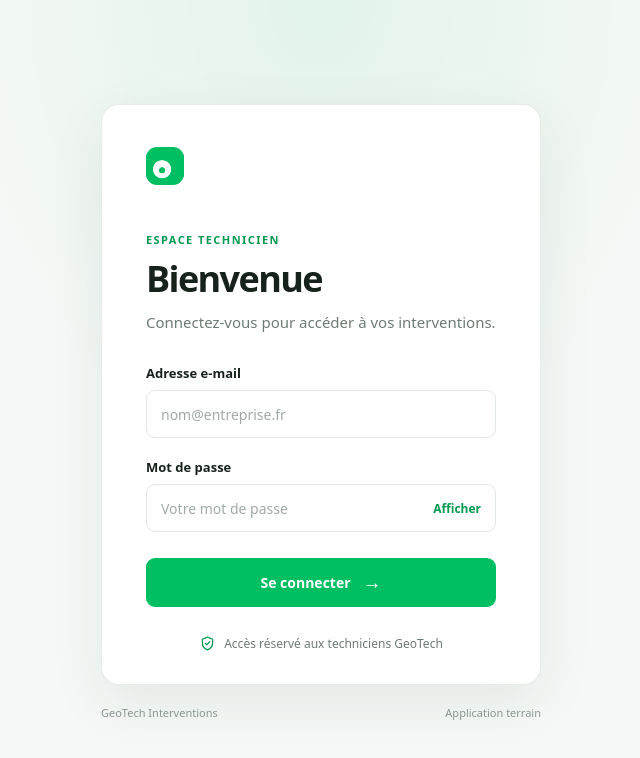
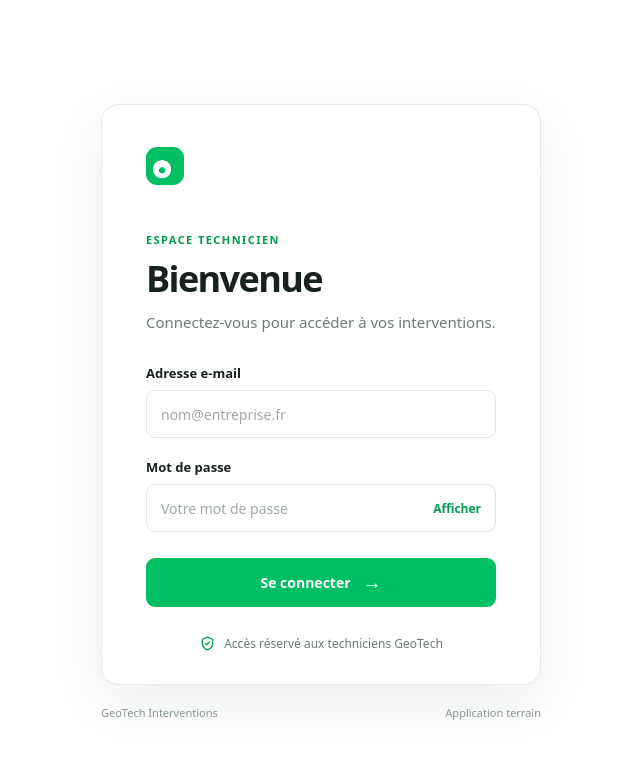
Before and after one commit to YaZhrod24/GEOTECH, a Vue app: page / in a window 1280 px wide. Shown: the top 758 px of the page, without its empty margins (319-959 px from the left). Built offline with nearby package versions, Linux system fonts and the light colour scheme.

Commit message:
Alpha v0.1.0

```diff
--- a/src/App.vue
+++ b/src/App.vue
@@ -189,10 +189,7 @@ function statusLabel(status) {
     <section v-else-if="account" class="planning-page" aria-labelledby="planning-title">
       <header class="planning-header">
         <div class="brand">
-          <span class="brand-mark" aria-hidden="true">
             <img src="/logo.svg" alt="" />
-          </span>
-          <span class="brand-name">GEOTECH</span>
         </div>
         <button class="text-button" type="button" @click="logout">Déconnexion</button>
       </header>
--- a/src/style.css
+++ b/src/style.css
@@ -47,9 +47,7 @@ a:focus-visible {
   align-items: center;
   justify-content: center;
   padding: 48px 20px 24px;
-  background:
-    radial-gradient(ellipse at 50% 0%, rgb(0 191 99 / 8%), transparent 42%),
-    #f5f8f6;
+  background: #ffffff;
 }
 
 .login-card {
```
